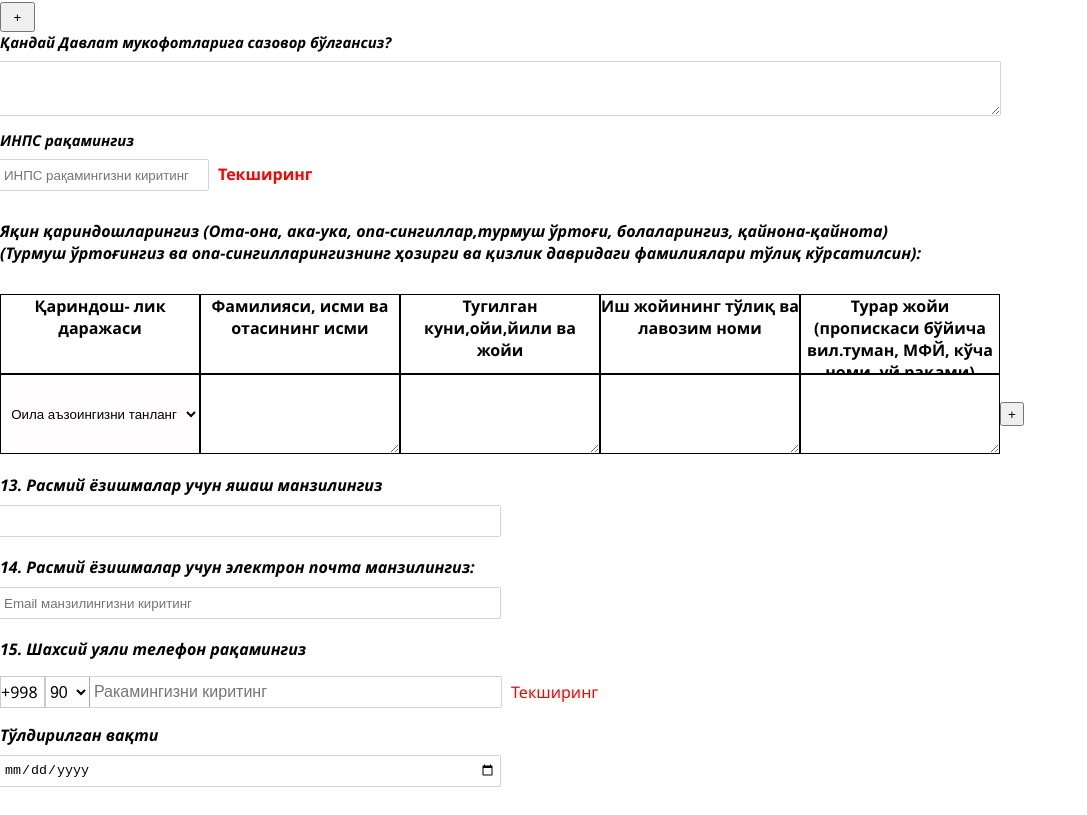
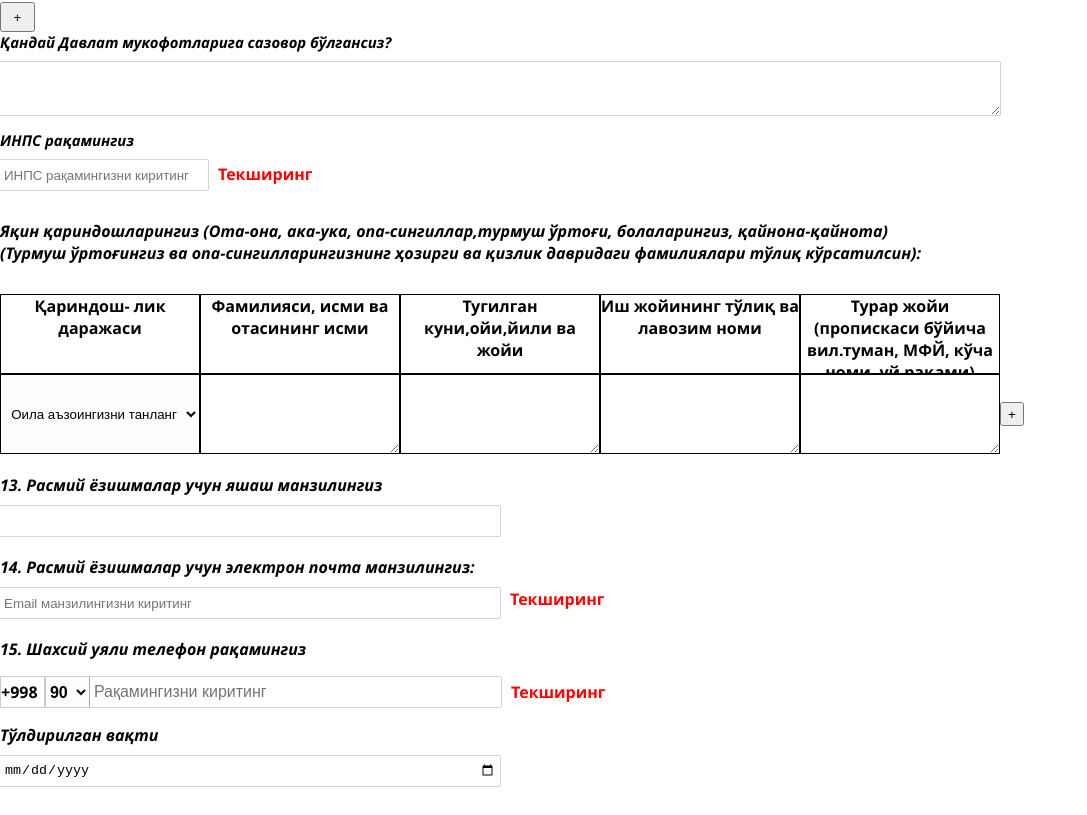
Before and after one commit to N180885/magnemo, a React (Create React App) app: page / in a window 1280 px wide. Shown: the part 1223-2038 px from the top of the page, without its empty margins (0-1087 px from the left). Built offline with nearby package versions, Linux system fonts and the light colour scheme.

Commit message:
суров 17

```diff
--- a/src/main.jsx
+++ b/src/main.jsx
@@ -12,6 +12,7 @@ class Main extends Component {
     mails: "",
     inn: "",
     file: null,
+    array:[]
   };
 
   click = () => {
@@ -67,7 +68,7 @@ class Main extends Component {
                   <b>рангли фотосурат</b>
                 </p>
                 <p>
-                  (охирги 3 той давомида олинган расмий кийим(<b>галстукда</b>
+                  (охирги 3 ой давомида олинган расмий кийим(<b>галстукда</b>
                   )да)
                 </p>
                 <img src={this.state.file} alt="" />
@@ -413,12 +414,38 @@ class Main extends Component {
           </div>
           <div className="mail">
             <p>14. Расмий ёзишмалар учун электрон почта манзилингиз:</p>
+            <div className="mails">
             <input
               onChange={(e) => this.setState({ mail: e.target.value })}
               type="text"
               placeholder="Email манзилингизни киритинг"
               value={this.state.mail}
             />
+              {this.state.mail.split("").includes("@") && this.state.mail.split("").includes(".")? (
+                <b
+                  style={{
+                    color: "green",
+                    width: "200px",
+                    border: "none",
+                    marginLeft: "10px",
+                  }}
+                >
+                  Тўғри
+                </b>
+              ) : (
+                <b
+                  style={{
+                    color: "red",
+                    width: "200px",
+                    border: "none",
+                    marginLeft: "10px",
+                  }}
+                >
+                  Текширинг
+                </b>
+              )}
+              </div>
+
           </div>
           <div className="number">
             <p>15. Шахсий уяли телефон рақамингиз</p>
@@ -441,7 +468,7 @@ class Main extends Component {
               <input
                 type="number"
                 onChange={(e) => this.setState({ raqam: e.target.value })}
-                placeholder="Ракамингизни киритинг"
+                placeholder="Рақамингизни киритинг"
                 value={this.state.raqam}
               />
               <br />
@@ -456,7 +483,7 @@ class Main extends Component {
                     marginLeft: "10px",
                   }}
                 >
-                  Тугри
+                  Тўғри
                 </b>
               ) : (
                 <b
@@ -467,7 +494,7 @@ class Main extends Component {
                     marginLeft: "10px",
                   }}
                 >
-                  Текширинг
+                Текширинг
                 </b>
               )}
             </div>
--- a/src/style.css
+++ b/src/style.css
@@ -177,8 +177,8 @@ select {
   width: 12.5rem;
   border: 1px solid black;
   font-weight: 500;
-  cross-axis:center;
   text-align:center;
+  align-items: center;
 
 }
 .adres,
@@ -210,10 +210,17 @@ select {
   box-shadow: 0px 0px 1px;
   outline: none;
 }
-.raqam {
+.raqam{
   display: flex;
   align-items: center;
 }
+.mails{
+  display: flex;
+  font-size: 1rem;
+  font-weight: 500;
+
+}
+
 .raqam b,
 .raqam select {
   height: 2rem;
@@ -221,7 +228,7 @@ select {
   border: 1px solid #ccc;
   display: flex;
   align-items: center;
-  font-weight: normal;
+  font-weight: 700;
   font-size: 1rem;
 }
 .raqam input {
```
